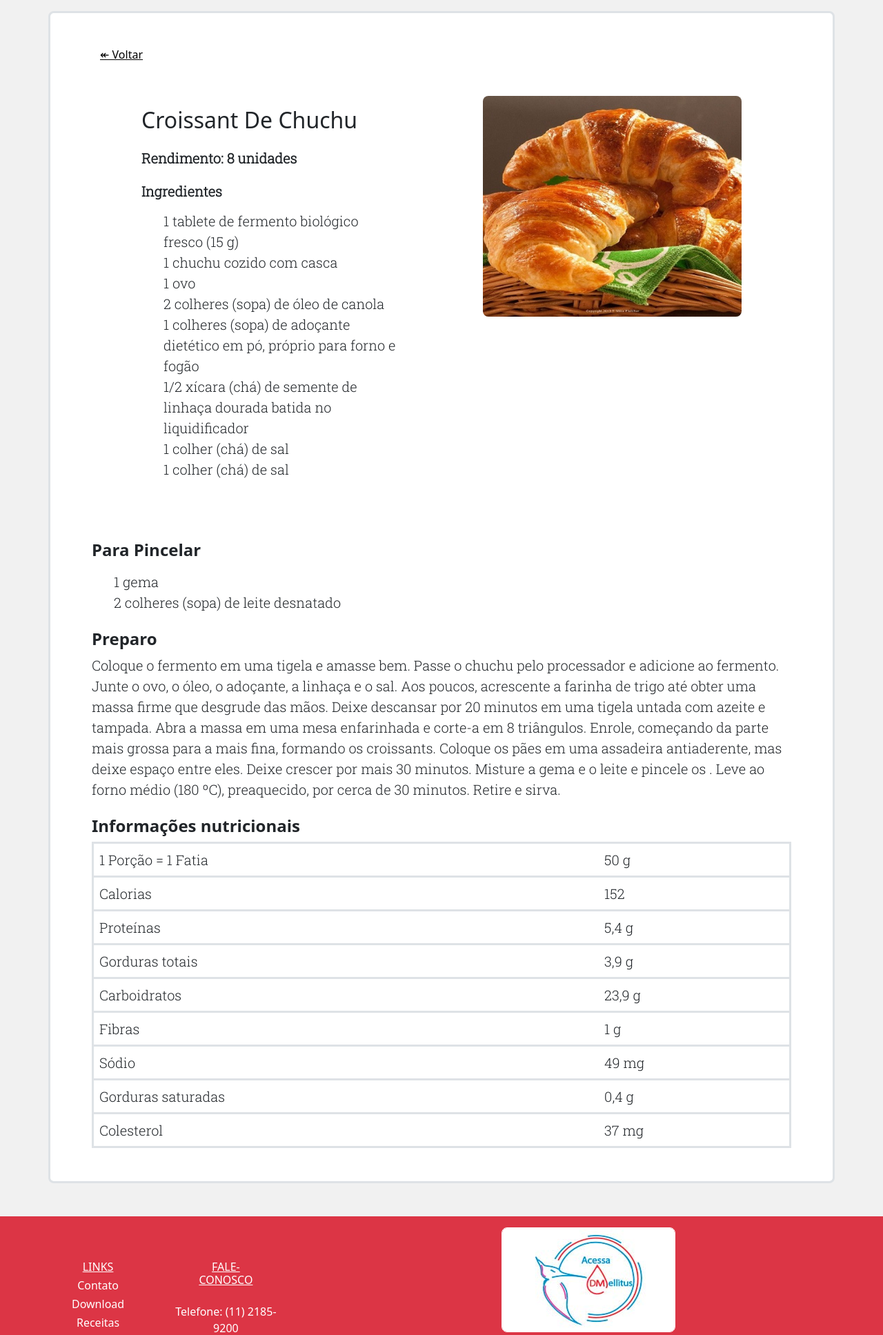
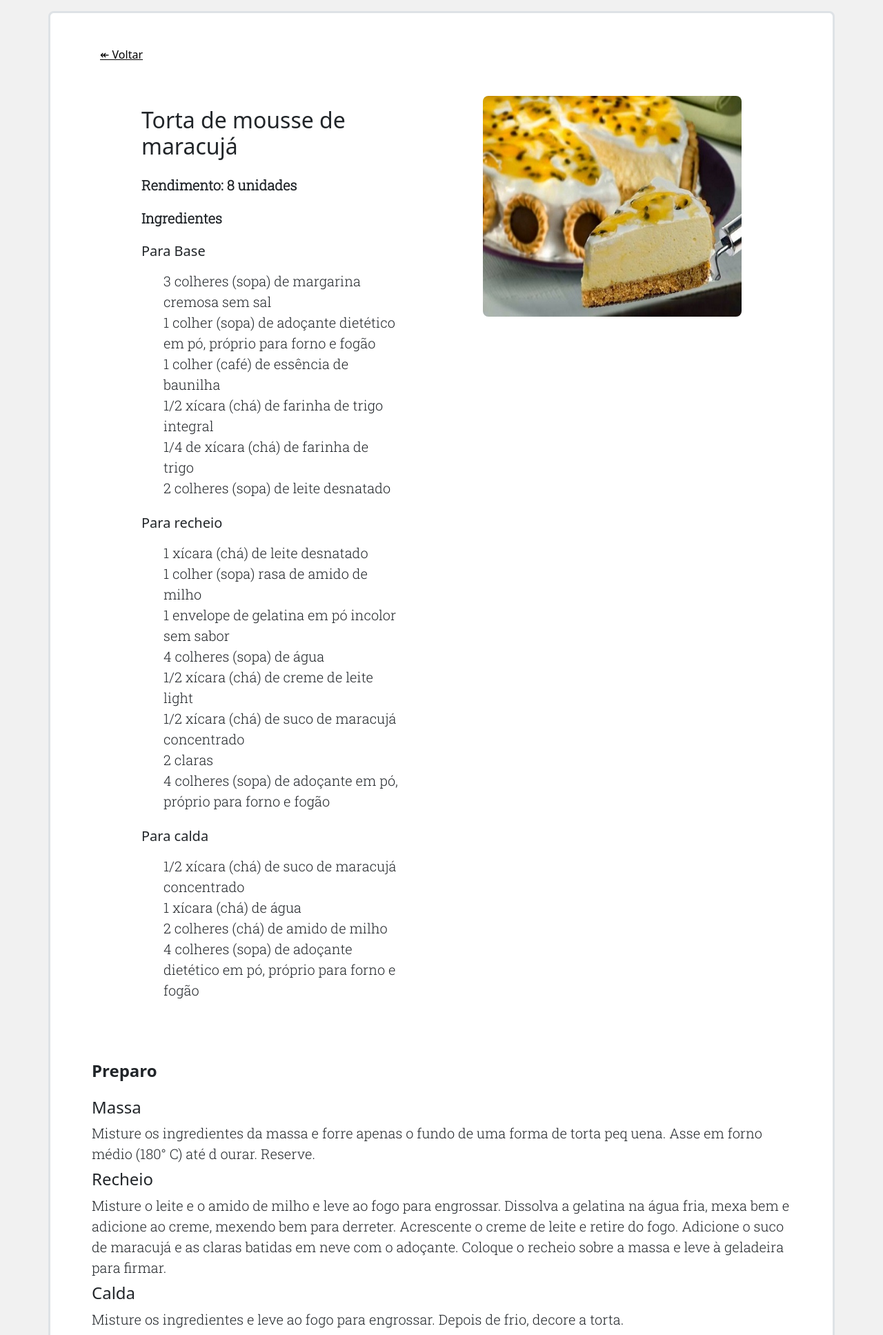
Before and after one commit to gabrielsantiag0/site-Porti, a PHP site: the page made by ReceitaDoce/TortaDeMousseDeMaracujá.php in a window 1280 px wide. Shown: the part 69-2004 px from the top of the page at 69% size. Run offline with PHP 8.4, Linux system fonts and the light colour scheme.

Commit message:
Receitas ok!

```diff
--- a/ReceitaDoce/TortaDeMousseDeMaracujá.php
+++ b/ReceitaDoce/TortaDeMousseDeMaracujá.php
@@ -1,12 +1,14 @@
 <!DOCTYPE html>
 <html lang="pt-BR">
+
 <head>
   <meta charset="UTF-8">
   <meta name="viewport" content="width=device-width, initial-scale=1.0">
   <link rel="stylesheet" href="../Css/bootstrap.min.css">
   <link rel="stylesheet" href="../Css/receitasEmGeral.css">
-    <title>Receita Croissant De Chuchu</title>
+  <title>Receita Torta de mousse de maracujá</title>
 </head>
+
 <body class="fundo">
   <!-- cabecario  -->
   <?php
@@ -17,57 +19,101 @@
     <div class="m-5">
       <div class="container">
         <div>
-      <a class="text-black" href="../../ReceitasDoce.php">↞ Voltar</a>
+          <a class="text-black" href="../ReceitasDoce.php">↞ Voltar</a>
         </div>
         <div class="row">
           <div class="col m-5">
             <div>
-                <h2 class="mt-3">Croissant De Chuchu</h2>
+              <h2 class="mt-3">Torta de mousse de maracujá</h2>
             </div>
             <div class="fonte fs-3 mt-4">
               <h5>
-                    <strong>Rendimento: 8  unidades</strong>
+                <strong>Rendimento: 8 unidades</strong>
               </h5>
               <h5 class="mt-4">
                 <strong>Ingredientes</strong>
               </h5>
             </div>
+            <h5 class="mt-4">
+              Para Base
+            </h5>
             <ul class="mt-3">
-                <li class="fonte fs-5">1 tablete de fermento biológico fresco (15 g)</li>
-                <li class="fonte fs-5">1 chuchu cozido com casca</li>
-                <li class="fonte fs-5">1 ovo</li>
-                <li class="fonte fs-5">2 colheres (sopa) de óleo de canola</li>
-                <li class="fonte fs-5">1 colheres (sopa) de adoçante dietético em pó, próprio para forno e fogão</li>
-                <li class="fonte fs-5">1/2 xícara (chá) de semente de linhaça dourada batida no liquidificador</li>
-                <li class="fonte fs-5">1 colher (chá) de sal</li>
-                <li class="fonte fs-5">1 colher (chá) de sal</li>
+              <li class="fonte fs-5">3 colheres (sopa) de margarina cremosa sem sal</li>
+              <li class="fonte fs-5">1 colher (sopa) de adoçante dietético em pó, próprio para forno e fogão</li>
+              <li class="fonte fs-5">1 colher (café) de essência de baunilha</li>
+              <li class="fonte fs-5">1/2 xícara (chá) de farinha de trigo integral</li>
+              <li class="fonte fs-5">1/4 de xícara (chá) de farinha de trigo</li>
+              <li class="fonte fs-5">2 colheres (sopa) de leite desnatado</li>
+            </ul>
+            <h5 class="mt-4">
+              Para recheio
+            </h5>
+            <ul class="mt-3">
+              <li class="fonte fs-5">1 xícara (chá) de leite desnatado</li>
+              <li class="fonte fs-5">1 colher (sopa) rasa de amido de milho</li>
+              <li class="fonte fs-5">1 envelope de gelatina em pó incolor sem sabor</li>
+              <li class="fonte fs-5">4 colheres (sopa) de água</li>
+              <li class="fonte fs-5">1/2 xícara (chá) de creme de leite light</li>
+              <li class="fonte fs-5">1/2 xícara (chá) de suco de maracujá concentrado</li>
+              <li class="fonte fs-5">2 claras</li>
+              <li class="fonte fs-5">4 colheres (sopa) de adoçante em pó, próprio para forno e fogão</li>
+            </ul>
+            <h5 class="mt-4">
+              Para calda
+            </h5>
+            <ul class="mt-3">
+              <li class="fonte fs-5">1/2 xícara (chá) de suco de maracujá concentrado</li>
+              <li class="fonte fs-5">1 xícara (chá) de água</li>
+              <li class="fonte fs-5">2 colheres (chá) de amido de milho</li>
+              <li class="fonte fs-5">4 colheres (sopa) de adoçante dietético em pó, próprio para forno e fogão</li>
             </ul>
           </div>
           <div class="col m-5">
-          <img class="img-fluid rounded-3" src="../Img/crossntDeChuChu.jpg" alt="">
+            <img class="img-fluid rounded-3" src="../Img/TortaDeMousseDeMaracujá.JPG" alt="">
           </div>
         </div>
       </div>
       <div class="mt-4">
         <h4>
-                <strong>Para Pincelar</strong>
-            </h4>
-            <ul class="mt-3">
-            <li class="fonte fs-5">1 gema</li>
-            <li class="fonte fs-5">2 colheres (sopa) de leite desnatado</li>
-        </div>
-        <div class="mt-4">
-            <h4>
           <strong>Preparo</strong>
         </h4>
+        <h4 class="mt-4">
+          Massa
+        </h4>
         <h6 class="fonte fs-5">
-            Coloque o fermento em uma tigela e amasse bem. Passe o chuchu pelo processador e adicione ao fermento.
-            Junte o ovo, o óleo, o adoçante, a linhaça e o sal. Aos poucos, acrescente a farinha de trigo até obter
-             uma massa firme que desgrude das mãos. Deixe descansar por 20 minutos em uma tigela untada com azeite e tampada.
-              Abra a massa em uma mesa enfarinhada e corte-a em 8 triângulos. Enrole,
-              começando da parte mais grossa para a mais fina, formando os croissants. Coloque os pães em uma assadeira
-               antiaderente, mas deixe espaço entre eles. Deixe crescer por mais 30 minutos. Misture a gema e o leite e pincele os
-               . Leve ao forno médio (180 ºC), preaquecido, por cerca de 30 minutos. Retire e sirva.
+          Misture os ingredientes da massa e forre
+          apenas o fundo de uma forma de torta peq
+          uena. Asse em forno médio (180° C) até d
+          ourar. Reserve.
+          <h4>
+            Recheio
+          </h4>
+          <h6 class="fonte fs-5">
+            Misture o leite e o amido de milho e leve ao fogo
+            para engrossar. Dissolva a gelatina na água fria,
+            mexa bem e adicione ao creme, mexendo bem para
+            derreter. Acrescente o creme de leite e retire
+            do fogo. Adicione o suco de maracujá e as claras
+            batidas em neve com o adoçante. Coloque o recheio
+            sobre a massa e leve à geladeira para firmar.
+          </h6>
+          <h4>
+            Calda
+          </h4>
+          <h6 class="fonte fs-5">
+            Misture os ingredientes e leve ao fogo
+            para engrossar. Depois de frio, decore a torta.
+          </h6>
+          <h4>
+            Dica
+          </h4>
+          <h6 class="fonte fs-5">
+            Se quiser, prepare a receita com o
+            maracujá azedo fresco. Retire a
+            polpa 2 maracujás e bata no liquid
+            ificador, na tecla pulsar, com 1 xí
+            cara (chá) de água. Guarde as semen
+            tes para enfeitar..
           </h6>
       </div>
       <div class="mt-4">
@@ -79,40 +125,40 @@
         <tbody>
           <tr>
             <td class="fonte fs-5">1 Porção = 1 Fatia</td>
-      <td class="fonte fs-5">50 g</td>
+            <td class="fonte fs-5">60 g</td>
           </tr>
           <tr>
             <td class="fonte fs-5">Calorias</td>
-      <td class="fonte fs-5">	152</td>
+            <td class="fonte fs-5"> 127</td>
 
           </tr>
           <tr>
             <td class="fonte fs-5">Proteínas </td>
-      <td class="fonte fs-5">5,4 g</td>
+            <td class="fonte fs-5">5,6 g</td>
           </tr>
           <tr>
             <td class="fonte fs-5">Gorduras totais </td>
-      <td class="fonte fs-5">3,9 g</td>
+            <td class="fonte fs-5">4 g</td>
           </tr>
           <tr>
-      <td class="fonte fs-5">Carboidratos  </td>
-      <td class="fonte fs-5">23,9 g</td>
+            <td class="fonte fs-5">Carboidratos </td>
+            <td class="fonte fs-5">17,2 g</td>
           </tr>
           <tr>
-      <td class="fonte fs-5">Fibras  </td>
-      <td class="fonte fs-5">	1 g</td>
+            <td class="fonte fs-5">Fibras </td>
+            <td class="fonte fs-5"> 0,7 g</td>
           </tr>
           <tr>
             <td class="fonte fs-5">Sódio </td>
-      <td class="fonte fs-5">49 mg</td>
+            <td class="fonte fs-5">90 mg</td>
           </tr>
           <tr>
             <td class="fonte fs-5">Gorduras saturadas </td>
-      <td class="fonte fs-5">0,4 g</td>
+            <td class="fonte fs-5">1,7 g</td>
           </tr>
           <tr>
             <td class="fonte fs-5">Colesterol</td>
-      <td class="fonte fs-5">37 mg</td>
+            <td class="fonte fs-5">6 mg</td>
           </tr>
         </tbody>
       </table>
@@ -124,4 +170,5 @@
   ?>
   <!-- botao voltar para o topo  -->
 </body>
+
 </html>
--- a/ReceitasDoce.php
+++ b/ReceitasDoce.php
@@ -44,7 +44,7 @@
             <div class="col">
               <div class="card">
                 <a href="./ReceitaDoce/BoloDeBrigadeiro.php">
-                  <img src="Img/BoloDeBrigadeiro.jpg" class="card-img-top" alt="imagem bolo de brigadeiro">
+                  <img src="Img/Bolo de brigadeiro.jpg" class="card-img-top" alt="imagem bolo de brigadeiro">
                 </a>
                 <div class="card-body">
                   <h5 class="card-title">Bolo de brigadeiro</h5>
```
Also changed, not shown: ReceitaDoce/BoloDeAbacaxiECastanha.php (+48 -38 lines), ReceitaDoce/BoloDeBrigadeiro.php (+74 -34 lines), ReceitaDoce/ManjarDosDeuses.php (+53 -40 lines), ReceitaDoce/RocamboleRomeuEJulieta.php (+62 -39 lines), Css/receitasEmGeral.css (line endings or trailing spaces). Lines whose indentation alone changed are shown as unchanged.
